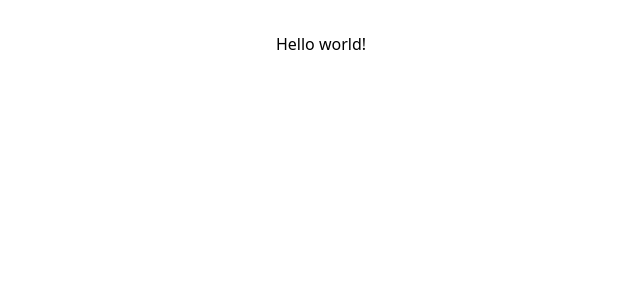
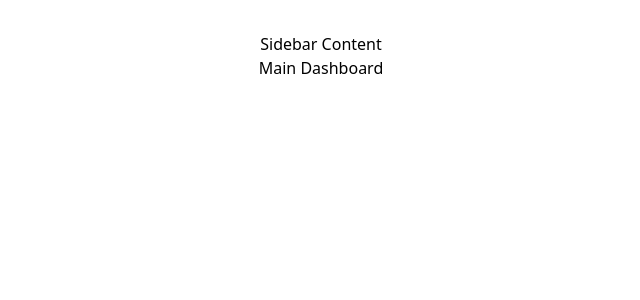
Before and after one commit to avishkaindunil/PrimePro_Web_Application, a React (Vite) app: page /maindashboard in a window 1280 px wide. Shown: the top 300 px of the page, without its empty margins (319-959 px from the left). Built offline with nearby package versions, Linux system fonts and the light colour scheme.

Commit message:
Routes added

```diff
--- a/package.json
+++ b/package.json
@@ -11,7 +11,8 @@
   },
   "dependencies": {
     "react": "^18.3.1",
-    "react-dom": "^18.3.1"
+    "react-dom": "^18.3.1",
+    "react-router-dom": "^6.25.1"
   },
   "devDependencies": {
     "@types/react": "^18.3.3",
--- a/src/App.jsx
+++ b/src/App.jsx
@@ -1,18 +1,31 @@
-import { useState } from 'react'
-import reactLogo from './assets/react.svg'
-import viteLogo from '/vite.svg'
-import './App.css'
-import './components/Sidebar.jsx'
+import { BrowserRouter, Routes, Route } from 'react-router-dom';
+// import {MainDashboard } from '../pages'
+import MainDashboard from './pages/MainDashboard';
+import { useState } from 'react';
+import reactLogo from './assets/react.svg';
+import viteLogo from '/vite.svg';
+import './App.css';
 
-function App() {
-
+export default function App() {
   return (
-    <>
-   <h1 className="text-3xl font-bold bg-red-500 underline">
-      Hello world!
-    </h1>
-    </>
+    <div>
+      <BrowserRouter>
+        <Routes>
+          <Route index element={<MainDashboard />} />
+          <Route path="/maindashboard" element={<MainDashboard />} />
+        </Routes>
+      </BrowserRouter>
+    </div>
   )
 }
 
-export default App
+// function AppOne() {
+
+//   return (
+//     <>
+//    <h1 className="text-3xl font-bold bg-red-500 underline">
+//       Hello world!
+//     </h1>
+//     </>
+//   )
+// }
--- a/src/components/Sidebar.jsx
+++ b/src/components/Sidebar.jsx
@@ -0,0 +1,110 @@
+// import { MoreVertical, ChevronLast, ChevronFirst } from "lucide-react"
+// import { useContext, createContext, useState } from "react"
+
+
+export default function Sidebar() {
+    return (
+        <h1>Sidebar Content</h1>
+    )
+}
+
+
+// const SidebarContext = createContext()
+
+// export default function Sidebar({ children }) {
+//   const [expanded, setExpanded] = useState(true)
+
+//   return (
+//     <aside className="h-screen">
+//       <nav className="h-full flex flex-col bg-white border-r shadow-sm">
+//         <div className="p-4 pb-2 flex justify-between items-center">
+//           <img
+//             src="https://img.logoipsum.com/243.svg"
+//             className={`overflow-hidden transition-all ${
+//               expanded ? "w-32" : "w-0"
+//             }`}
+//             alt=""
+//           />
+//           <button
+//             onClick={() => setExpanded((curr) => !curr)}
+//             className="p-1.5 rounded-lg bg-gray-50 hover:bg-gray-100"
+//           >
+//             {expanded ? <ChevronFirst /> : <ChevronLast />}
+//           </button>
+//         </div>
+
+//         <SidebarContext.Provider value={{ expanded }}>
+//           <ul className="flex-1 px-3">{children}</ul>
+//         </SidebarContext.Provider>
+
+//         <div className="border-t flex p-3">
+//           <img
+//             src="https://ui-avatars.com/api/?background=c7d2fe&color=3730a3&bold=true"
+//             alt=""
+//             className="w-10 h-10 rounded-md"
+//           />
+//           <div
+//             className={`
+//               flex justify-between items-center
+//               overflow-hidden transition-all ${expanded ? "w-52 ml-3" : "w-0"}
+//           `}
+//           >
+//             <div className="leading-4">
+//               <h4 className="font-semibold">John Doe</h4>
+//               <span className="text-xs text-gray-600">johndoe@gmail.com</span>
+//             </div>
+//             <MoreVertical size={20} />
+//           </div>
+//         </div>
+//       </nav>
+//     </aside>
+//   )
+// }
+
+// export function SidebarItem({ icon, text, active, alert }) {
+//   const { expanded } = useContext(SidebarContext)
+
+//   return (
+//     <li
+//       className={`
+//         relative flex items-center py-2 px-3 my-1
+//         font-medium rounded-md cursor-pointer
+//         transition-colors group
+//         ${
+//           active
+//             ? "bg-gradient-to-tr from-indigo-200 to-indigo-100 text-indigo-800"
+//             : "hover:bg-indigo-50 text-gray-600"
+//         }
+//     `}
+//     >
+//       {icon}
+//       <span
+//         className={`overflow-hidden transition-all ${
+//           expanded ? "w-52 ml-3" : "w-0"
+//         }`}
+//       >
+//         {text}
+//       </span>
+//       {alert && (
+//         <div
+//           className={`absolute right-2 w-2 h-2 rounded bg-indigo-400 ${
+//             expanded ? "" : "top-2"
+//           }`}
+//         />
+//       )}
+
+//       {!expanded && (
+//         <div
+//           className={`
+//           absolute left-full rounded-md px-2 py-1 ml-6
+//           bg-indigo-100 text-indigo-800 text-sm
+//           invisible opacity-20 -translate-x-3 transition-all
+//           group-hover:visible group-hover:opacity-100 group-hover:translate-x-0
+//       `}
+//         >
+//           {text}
+//         </div>
+//       )}
+//     </li>
+//   )
+// }
--- /dev/null
+++ b/src/pages/MainDashboard.jsx
@@ -0,0 +1,10 @@
+import Sidebar from '../components/Sidebar';
+
+export default function MainDashboard() {
+    return (
+        <>
+            <Sidebar />
+            <h2>Main Dashboard</h2>
+        </>
+    )
+}
```
Also changed, not shown: 1 other file (tests, documents, lock files or other folders).
